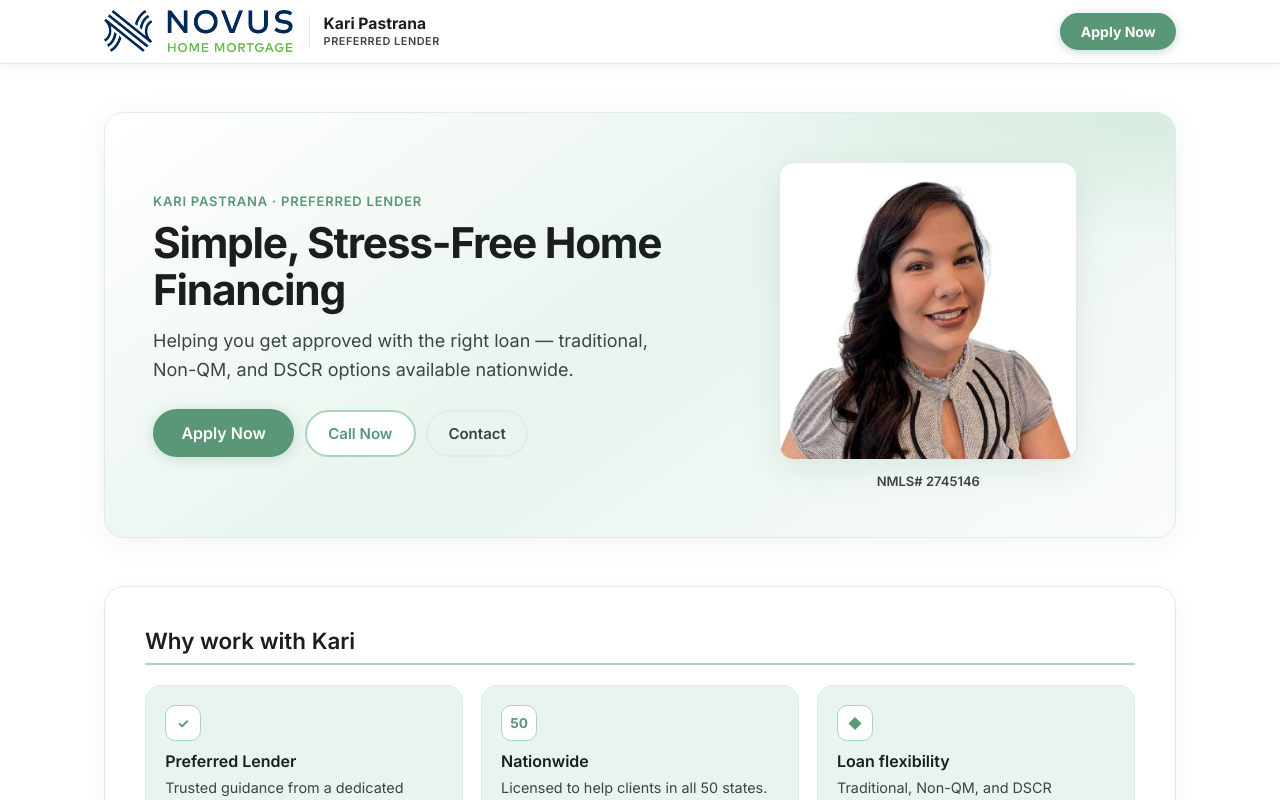
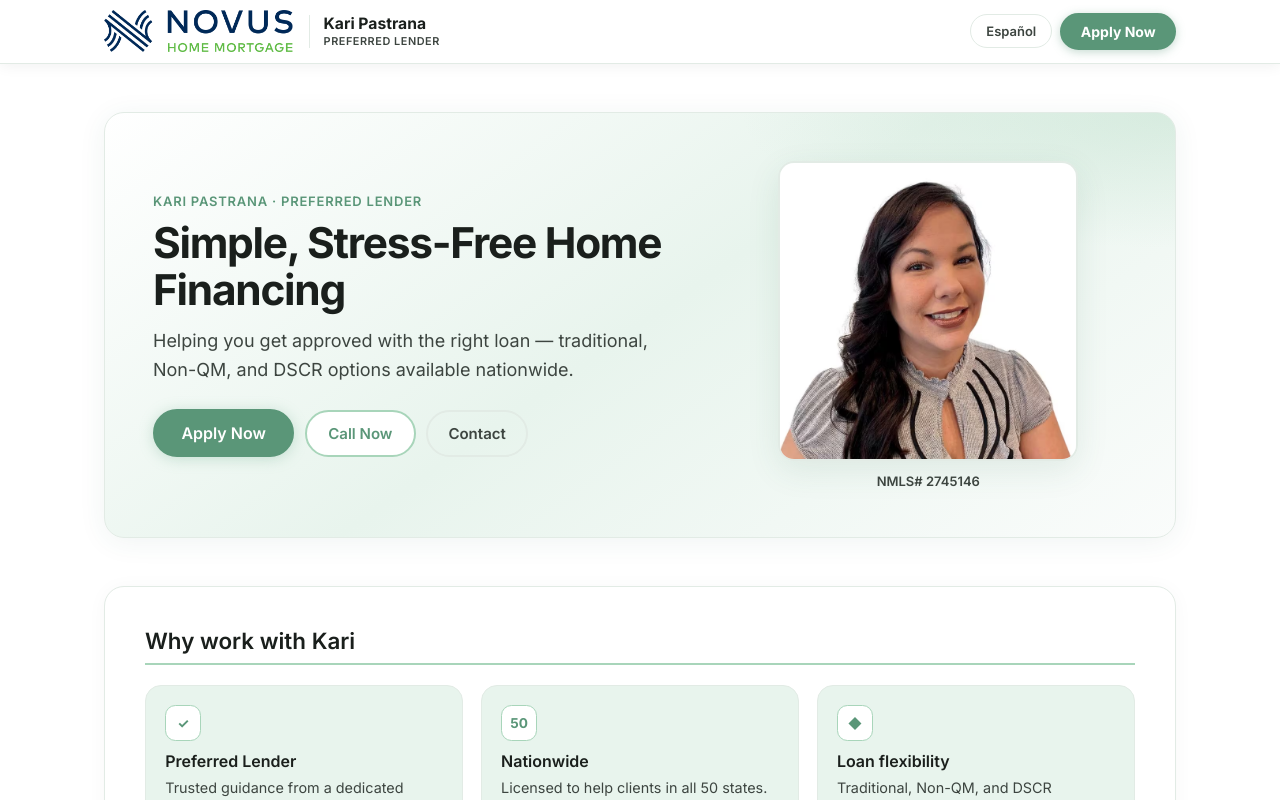
Before and after one commit to JuanPablo-29/loan-crm, a Next.js app in the folder web/: page / in a window 1280 px wide. Shown: the top 800 px of the page. Built offline with nearby package versions, Linux system fonts and the light colour scheme; no server answers.

Commit message:
Translation

```diff
--- a/web/app/components/LandingStickyHeader.tsx
+++ b/web/app/components/LandingStickyHeader.tsx
@@ -1,12 +1,24 @@
+"use client";
+
 import styles from "../landing.module.css";
 
 const LOGO_SRC = "/novus-logo.png";
 
 type Props = {
   applicationUrl: string;
+  applyLabel: string;
+  preferredLenderSub: string;
+  langToggleLabel: string;
+  onToggleLanguage: () => void;
 };
 
-export function LandingStickyHeader({ applicationUrl }: Props) {
+export function LandingStickyHeader({
+  applicationUrl,
+  applyLabel,
+  preferredLenderSub,
+  langToggleLabel,
+  onToggleLanguage,
+}: Props) {
   return (
     <header className={styles.stickyHeader} role="banner">
       <div className={styles.stickyInner}>
@@ -20,12 +32,17 @@ export function LandingStickyHeader({ applicationUrl }: Props) {
           />
           <div className={styles.stickyNameBlock}>
             <span className={styles.stickyOfficerName}>Kari Pastrana</span>
-            <span className={styles.stickyOfficerSub}>Preferred Lender</span>
+            <span className={styles.stickyOfficerSub}>{preferredLenderSub}</span>
           </div>
         </div>
-        <a href={applicationUrl} className={styles.stickyApply}>
-          Apply Now
-        </a>
+        <div className={styles.stickyActions}>
+          <button type="button" className={styles.stickyLangToggle} onClick={onToggleLanguage}>
+            {langToggleLabel}
+          </button>
+          <a href={applicationUrl} className={styles.stickyApply}>
+            {applyLabel}
+          </a>
+        </div>
       </div>
     </header>
   );
--- a/web/app/landing.module.css
+++ b/web/app/landing.module.css
@@ -108,6 +108,47 @@
   .stickyOfficerSub {
     display: none;
   }
+}
+
+.stickyActions {
+  flex-shrink: 0;
+  display: flex;
+  align-items: center;
+  gap: 0.5rem;
+}
+
+@media (max-width: 360px) {
+  .stickyActions {
+    gap: 0.35rem;
+  }
+}
+
+.stickyLangToggle {
+  display: inline-flex;
+  align-items: center;
+  justify-content: center;
+  padding: 0.5rem 0.95rem;
+  border-radius: 9999px;
+  font-size: 0.8125rem;
+  font-weight: 600;
+  font-family: inherit;
+  color: var(--landing-muted);
+  background: transparent;
+  border: 1px solid var(--landing-border);
+  cursor: pointer;
+  transition: color 0.2s ease, border-color 0.2s ease, background-color 0.2s ease, transform 0.15s ease;
+}
+
+.stickyLangToggle:hover {
+  color: var(--landing-accent-dark);
+  border-color: var(--landing-accent);
+  background-color: var(--landing-accent-soft);
+  transform: translateY(-1px);
+}
+
+.stickyLangToggle:focus-visible {
+  outline: 2px solid var(--landing-accent-dark);
+  outline-offset: 2px;
 }
 
 .stickyApply {
--- a/web/app/page.tsx
+++ b/web/app/page.tsx
@@ -1,3 +1,6 @@
+"use client";
+
+import { useCallback, useEffect, useState } from "react";
 import { LandingStickyHeader } from "./components/LandingStickyHeader";
 import styles from "./landing.module.css";
 
@@ -5,38 +8,220 @@ const PHONE_DISPLAY = "(850) 420-7731";
 const PHONE_TEL = "tel:+18504207731";
 const EMAIL = "kari.pastrana@novushomemortgage.com";
 
+const STORAGE_KEY = "site_language";
+
+type Lang = "en" | "es";
+
+const translations: Record<
+  Lang,
+  {
+    heroBrand: string;
+    heroTitle: string;
+    heroSubtitle: string;
+    applyButton: string;
+    callButton: string;
+    contact: string;
+    trustTitle: string;
+    trust1Title: string;
+    trust1Text: string;
+    trust2Title: string;
+    trust2Text: string;
+    trust3Title: string;
+    trust3Text: string;
+    aboutTitle: string;
+    aboutP1Before: string;
+    aboutP1After: string;
+    aboutP2: string;
+    loanProgramsTitle: string;
+    loanProgramsIntro: string;
+    bestForLabel: string;
+    program1Title: string;
+    program1Desc: string;
+    program1BestFor: string;
+    program2Title: string;
+    program2Desc: string;
+    program2BestFor: string;
+    program3Title: string;
+    program3Desc: string;
+    program3BestFor: string;
+    howItWorksTitle: string;
+    step1Title: string;
+    step1Text: string;
+    step2Title: string;
+    step2Text: string;
+    step3Title: string;
+    step3Text: string;
+    ctaTitle: string;
+    ctaSubBefore: string;
+    ctaSubOr: string;
+    ctaSubAfter: string;
+    preferredLender: string;
+    photoAlt: string;
+    nmlsPhoto: string;
+  }
+> = {
+  en: {
+    heroBrand: "Kari Pastrana · Preferred Lender",
+    heroTitle: "Simple, Stress-Free Home Financing",
+    heroSubtitle:
+      "Helping you get approved with the right loan — traditional, Non-QM, and DSCR options available nationwide.",
+    applyButton: "Apply Now",
+    callButton: "Call Now",
+    contact: "Contact",
+    trustTitle: "Why work with Kari",
+    trust1Title: "Preferred Lender",
+    trust1Text: "Trusted guidance from a dedicated mortgage professional.",
+    trust2Title: "Nationwide",
+    trust2Text: "Licensed to help clients in all 50 states.",
+    trust3Title: "Loan flexibility",
+    trust3Text: "Traditional, Non-QM, and DSCR programs to fit real-life situations.",
+    aboutTitle: "About Kari",
+    aboutP1Before: "My name is Karithlyn Pastrana — you can call me ",
+    aboutP1After:
+      ". I focus on clear answers, steady communication, and loans that match how you actually earn and buy.",
+    aboutP2:
+      "Whether you're purchasing, refinancing, or investing, I'm here to simplify the process and help you feel confident from application to closing.",
+    loanProgramsTitle: "Loan programs",
+    loanProgramsIntro: "Options designed for everyday buyers, unique income stories, and investors.",
+    bestForLabel: "Best for",
+    program1Title: "Traditional loans",
+    program1Desc: "Conventional and government-backed paths with competitive terms.",
+    program1BestFor: "W-2 employees, strong credit, standard documentation.",
+    program2Title: "Non-QM loans",
+    program2Desc: "Flexible underwriting when tax returns don't tell the whole story.",
+    program2BestFor: "Self-employed borrowers and non-traditional income.",
+    program3Title: "DSCR / investor loans",
+    program3Desc: "Rental income and property cash flow considered for investment purchases.",
+    program3BestFor: "Real estate investors building or scaling a portfolio.",
+    howItWorksTitle: "How it works",
+    step1Title: "Apply online",
+    step1Text: "Start your application securely — it only takes a few minutes.",
+    step2Title: "Get pre-approved",
+    step2Text: "Know your buying power and loan options with a clear plan.",
+    step3Title: "Close with confidence",
+    step3Text: "Stay informed through underwriting to the closing table.",
+    ctaTitle: "Ready to get started?",
+    ctaSubBefore: "Take the next step toward pre-approval — or reach Kari at ",
+    ctaSubOr: " or ",
+    ctaSubAfter: ".",
+    preferredLender: "Preferred Lender",
+    photoAlt: "Kari Pastrana, loan officer",
+    nmlsPhoto: "NMLS# 2745146",
+  },
+  es: {
+    heroBrand: "Kari Pastrana · Prestamista preferida",
+    heroTitle: "Financiamiento de vivienda simple y sin estrés",
+    heroSubtitle:
+      "Le ayudamos a obtener la aprobación con el préstamo adecuado: tradicional, Non-QM y DSCR disponibles en todo el país.",
+    applyButton: "Aplicar ahora",
+    callButton: "Llamar ahora",
+    contact: "Contacto",
+    trustTitle: "Por qué trabajar con Kari",
+    trust1Title: "Prestamista preferida",
+    trust1Text: "Orientación de confianza de una profesional hipotecaria dedicada.",
+    trust2Title: "En todo el país",
+    trust2Text: "Con licencia para ayudar a clientes en los 50 estados.",
+    trust3Title: "Flexibilidad de préstamos",
+    trust3Text: "Programas tradicionales, Non-QM y DSCR adaptados a la vida real.",
+    aboutTitle: "Sobre Kari",
+    aboutP1Before: "Me llamo Karithlyn Pastrana — puede llamarme ",
+    aboutP1After:
+      ". Me enfoco en respuestas claras, comunicación constante y préstamos que se ajustan a cómo usted gana y compra.",
+    aboutP2:
+      "Ya sea que compre, refinancie o invierta, estoy aquí para simplificar el proceso y ayudarle a sentirse seguro desde la solicitud hasta el cierre.",
+    loanProgramsTitle: "Tipos de préstamos",
+    loanProgramsIntro: "Opciones para compradores, historiales de ingresos únicos e inversionistas.",
+    bestForLabel: "Ideal para",
+    program1Title: "Préstamos tradicionales",
+    program1Desc: "Convencionales y respaldados por el gobierno con condiciones competitivas.",
+    program1BestFor: "Empleados con W-2, buen crédito y documentación estándar.",
+    program2Title: "Préstamos Non-QM",
+    program2Desc: "Subscripción flexible cuando las declaraciones de impuestos no cuentan toda la historia.",
+    program2BestFor: "Trabajadores por cuenta propia e ingresos no tradicionales.",
+    program3Title: "DSCR / préstamos para inversionistas",
+    program3Desc: "Se consideran ingresos por alquiler y flujo de la propiedad para compras de inversión.",
+    program3BestFor: "Inversionistas inmobiliarios que construyen o amplían su cartera.",
+    howItWorksTitle: "Cómo funciona",
+    step1Title: "Solicite en línea",
+    step1Text: "Inicie su solicitud de forma segura: solo toma unos minutos.",
+    step2Title: "Obtenga preaprobación",
+    step2Text: "Conozca su capacidad de compra y opciones de préstamo con un plan claro.",
+    step3Title: "Cierre con confianza",
+    step3Text: "Manténgase informado durante la evaluación hasta la mesa de cierre.",
+    ctaTitle: "¿Listo para empezar?",
+    ctaSubBefore: "Dé el siguiente paso hacia la preaprobación — o comuníquese con Kari al ",
+    ctaSubOr: " o al correo ",
+    ctaSubAfter: ".",
+    preferredLender: "Prestamista preferida",
+    photoAlt: "Kari Pastrana, oficial de préstamos",
+    nmlsPhoto: "NMLS# 2745146",
+  },
+};
+
 export default function Home() {
   const applicationUrl = process.env.NEXT_PUBLIC_EXTERNAL_APPLICATION_URL ?? "#";
 
+  const [language, setLanguage] = useState<Lang>("en");
+  const [hydrated, setHydrated] = useState(false);
+
+  useEffect(() => {
+    try {
+      const stored = localStorage.getItem(STORAGE_KEY);
+      if (stored === "en" || stored === "es") setLanguage(stored);
+    } catch {
+      /* ignore */
+    }
+    setHydrated(true);
+  }, []);
+
+  useEffect(() => {
+    if (!hydrated) return;
+    try {
+      localStorage.setItem(STORAGE_KEY, language);
+    } catch {
+      /* ignore */
+    }
+    document.documentElement.lang = language;
+  }, [language, hydrated]);
+
+  const toggleLanguage = useCallback(() => {
+    setLanguage((prev) => (prev === "en" ? "es" : "en"));
+  }, []);
+
+  const t = translations[language];
+
   return (
     <div className={styles.fullBleed}>
-      <LandingStickyHeader applicationUrl={applicationUrl} />
+      <LandingStickyHeader
+        applicationUrl={applicationUrl}
+        applyLabel={t.applyButton}
+        preferredLenderSub={t.preferredLender}
+        langToggleLabel={language === "en" ? "Español" : "English"}
+        onToggleLanguage={toggleLanguage}
+      />
       <main className={styles.page}>
         {/* A. Hero */}
         <section className={styles.hero} aria-label="Introduction">
           <div className={styles.heroInner}>
             <div className={styles.heroCopy}>
-              <p className={styles.heroBrand}>Kari Pastrana · Preferred Lender</p>
-              <h1 className={styles.heroHeadline}>Simple, Stress-Free Home Financing</h1>
-              <p className={styles.heroSubhead}>
-                Helping you get approved with the right loan — traditional, Non-QM, and DSCR options available
-                nationwide.
-              </p>
+              <p className={styles.heroBrand}>{t.heroBrand}</p>
+              <h1 className={styles.heroHeadline}>{t.heroTitle}</h1>
+              <p className={styles.heroSubhead}>{t.heroSubtitle}</p>
               <div className={styles.ctaRow}>
                 <a href={applicationUrl} className={styles.btnPrimary}>
-                  Apply Now
+                  {t.applyButton}
                 </a>
                 <a href={PHONE_TEL} className={styles.btnSecondary}>
-                  Call Now
+                  {t.callButton}
                 </a>
                 <a href={`mailto:${EMAIL}`} className={styles.btnGhost}>
-                  Contact
+                  {t.contact}
                 </a>
               </div>
             </div>
             <div className={styles.photoCol}>
-              <img src="/kari.jpg" alt="Kari Pastrana, loan officer" className={styles.photo} />
-              <p className={styles.nmlsPhoto}>NMLS# 2745146</p>
+              <img src="/kari.jpg" alt={t.photoAlt} className={styles.photo} />
+              <p className={styles.nmlsPhoto}>{t.nmlsPhoto}</p>
             </div>
           </div>
         </section>
@@ -44,29 +229,29 @@ export default function Home() {
         {/* B. Trust / authority */}
         <section className={styles.section} aria-labelledby="trust-heading">
           <h2 id="trust-heading" className={styles.sectionTitle}>
-            Why work with Kari
+            {t.trustTitle}
           </h2>
           <div className={styles.trustGrid}>
             <div className={styles.trustCard}>
               <span className={styles.trustIcon} aria-hidden="true">
                 ✓
               </span>
-              <h3 className={styles.trustCardTitle}>Preferred Lender</h3>
-              <p className={styles.trustCardText}>Trusted guidance from a dedicated mortgage professional.</p>
+              <h3 className={styles.trustCardTitle}>{t.trust1Title}</h3>
+              <p className={styles.trustCardText}>{t.trust1Text}</p>
             </div>
             <div className={styles.trustCard}>
               <span className={styles.trustIcon} aria-hidden="true">
                 50
               </span>
-              <h3 className={styles.trustCardTitle}>Nationwide</h3>
-              <p className={styles.trustCardText}>Licensed to help clients in all 50 states.</p>
+              <h3 className={styles.trustCardTitle}>{t.trust2Title}</h3>
+              <p className={styles.trustCardText}>{t.trust2Text}</p>
             </div>
             <div className={styles.trustCard}>
               <span className={styles.trustIcon} aria-hidden="true">
                 ◆
               </span>
-              <h3 className={styles.trustCardTitle}>Loan flexibility</h3>
-              <p className={styles.trustCardText}>Traditional, Non-QM, and DSCR programs to fit real-life situations.</p>
+              <h3 className={styles.trustCardTitle}>{t.trust3Title}</h3>
+              <p className={styles.trustCardText}>{t.trust3Text}</p>
             </div>
           </div>
         </section>
@@ -74,46 +259,44 @@ export default function Home() {
         {/* C. About */}
         <section className={styles.section} aria-labelledby="about-heading">
           <h2 id="about-heading" className={styles.sectionTitle}>
-            About Kari
+            {t.aboutTitle}
           </h2>
           <div className={styles.aboutStack}>
             <p className={styles.bodyLead}>
-              My name is Karithlyn Pastrana — you can call me <strong>Kari</strong>. I focus on clear answers, steady
-              communication, and loans that match how you actually earn and buy.
+              {t.aboutP1Before}
+              <strong>Kari</strong>
+              {t.aboutP1After}
             </p>
-            <p className={styles.bodyText}>
-              Whether you&apos;re purchasing, refinancing, or investing, I&apos;m here to simplify the process and help
-              you feel confident from application to closing.
-            </p>
+            <p className={styles.bodyText}>{t.aboutP2}</p>
           </div>
         </section>
 
         {/* D. Loan programs */}
         <section className={styles.section} aria-labelledby="programs-heading">
           <h2 id="programs-heading" className={styles.sectionTitle}>
-            Loan programs
+            {t.loanProgramsTitle}
           </h2>
-          <p className={styles.sectionIntro}>Options designed for everyday buyers, unique income stories, and investors.</p>
+          <p className={styles.sectionIntro}>{t.loanProgramsIntro}</p>
           <div className={styles.programGrid}>
             <article className={styles.programCard}>
-              <h3 className={styles.programTitle}>Traditional loans</h3>
-              <p className={styles.programDesc}>Conventional and government-backed paths with competitive terms.</p>
+              <h3 className={styles.programTitle}>{t.program1Title}</h3>
+              <p className={styles.programDesc}>{t.program1Desc}</p>
               <p className={styles.programFor}>
-                <span className={styles.programForLabel}>Best for</span> W-2 employees, strong credit, standard documentation.
+                <span className={styles.programForLabel}>{t.bestForLabel}</span> {t.program1BestFor}
               </p>
             </article>
             <article className={styles.programCard}>
-              <h3 className={styles.programTitle}>Non-QM loans</h3>
-              <p className={styles.programDesc}>Flexible underwriting when tax returns don&apos;t tell the whole story.</p>
+              <h3 className={styles.programTitle}>{t.program2Title}</h3>
+              <p className={styles.programDesc}>{t.program2Desc}</p>
               <p className={styles.programFor}>
-                <span className={styles.programForLabel}>Best for</span> Self-employed borrowers and non-traditional income.
+                <span className={styles.programForLabel}>{t.bestForLabel}</span> {t.program2BestFor}
               </p>
             </article>
             <article className={styles.programCard}>
-              <h3 className={styles.programTitle}>DSCR / investor loans</h3>
-              <p className={styles.programDesc}>Rental income and property cash flow considered for investment purchases.</p>
+              <h3 className={styles.programTitle}>{t.program3Title}</h3>
+              <p className={styles.programDesc}>{t.program3Desc}</p>
               <p className={styles.programFor}>
-                <span className={styles.programForLabel}>Best for</span> Real estate investors building or scaling a portfolio.
+                <span className={styles.programForLabel}>{t.bestForLabel}</span> {t.program3BestFor}
               </p>
             </article>
           </div>
@@ -122,28 +305,28 @@ export default function Home() {
         {/* E. How it works */}
         <section className={styles.section} aria-labelledby="steps-heading">
           <h2 id="steps-heading" className={styles.sectionTitle}>
-            How it works
+            {t.howItWorksTitle}
           </h2>
           <ol className={styles.steps}>
             <li className={styles.step}>
               <span className={styles.stepNum}>1</span>
               <div>
-                <h3 className={styles.stepTitle}>Apply online</h3>
-                <p className={styles.stepText}>Start your application securely — it only takes a few minutes.</p>
+                <h3 className={styles.stepTitle}>{t.step1Title}</h3>
+                <p className={styles.stepText}>{t.step1Text}</p>
               </div>
             </li>
             <li className={styles.step}>
               <span className={styles.stepNum}>2</span>
               <div>
-                <h3 className={styles.stepTitle}>Get pre-approved</h3>
-                <p className={styles.stepText}>Know your buying power and loan options with a clear plan.</p>
+                <h3 className={styles.stepTitle}>{t.step2Title}</h3>
+                <p className={styles.stepText}>{t.step2Text}</p>
               </div>
             </li>
             <li className={styles.step}>
               <span className={styles.stepNum}>3</span>
               <div>
-                <h3 className={styles.stepTitle}>Close with confidence</h3>
-                <p className={styles.stepText}>Stay informed through underwriting to the closing table.</p>
+                <h3 className={styles.stepTitle}>{t.step3Title}</h3>
+                <p className={styles.stepText}>{t.step3Text}</p>
               </div>
             </li>
           </ol>
@@ -153,21 +336,21 @@ export default function Home() {
         <section className={styles.ctaBand} aria-labelledby="cta-heading">
           <div className={styles.ctaBandInner}>
             <h2 id="cta-heading" className={styles.ctaBandTitle}>
-              Ready to get started?
+              {t.ctaTitle}
             </h2>
             <p className={styles.ctaBandSub}>
-              Take the next step toward pre-approval — or reach Kari at{" "}
+              {t.ctaSubBefore}
               <a href={PHONE_TEL} className={styles.inlineLink}>
                 {PHONE_DISPLAY}
-              </a>{" "}
-              or{" "}
+              </a>
+              {t.ctaSubOr}
               <a href={`mailto:${EMAIL}`} className={styles.inlineLink}>
                 {EMAIL}
               </a>
-              .
+              {t.ctaSubAfter}
             </p>
             <a href={applicationUrl} className={styles.btnPrimaryLg}>
-              Apply Now
+              {t.applyButton}
             </a>
           </div>
         </section>
```
